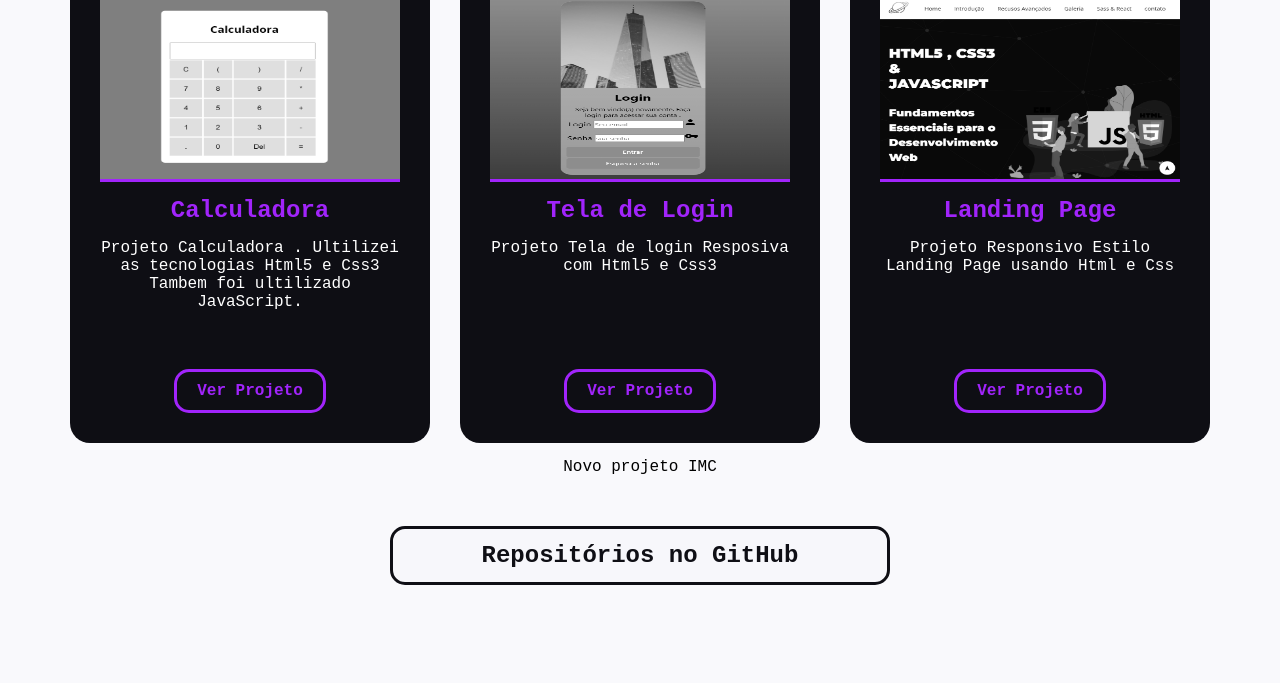
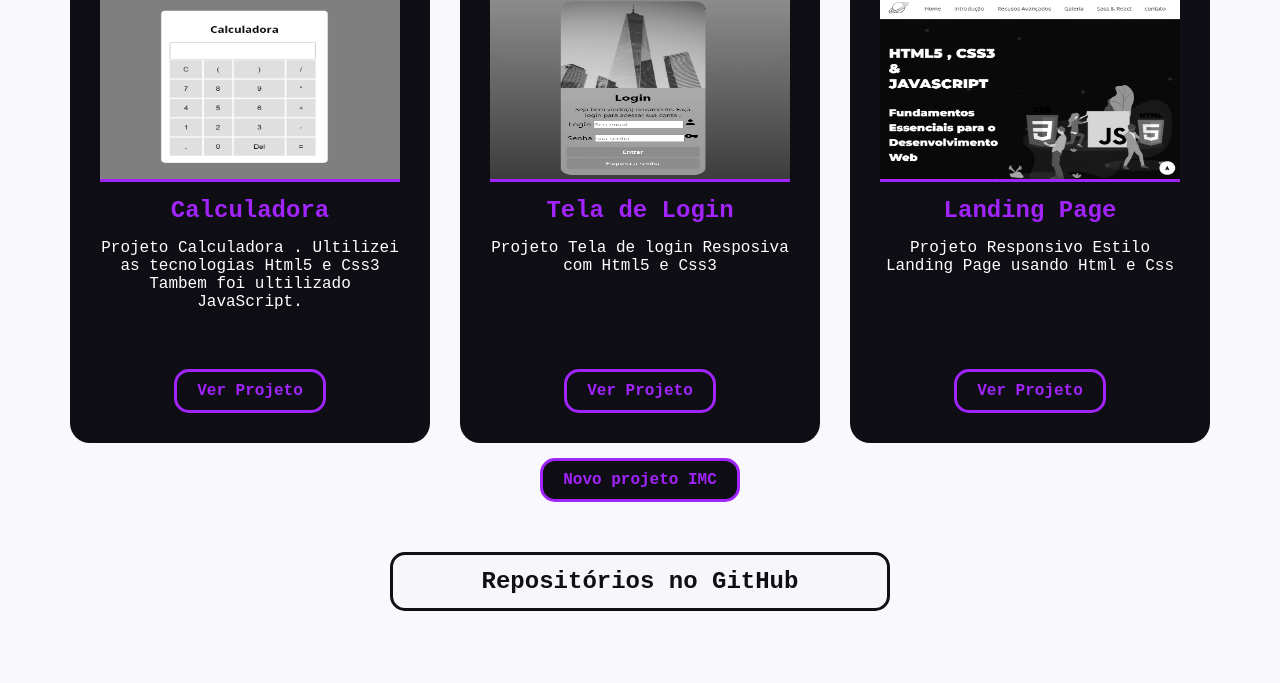
Before and after one commit to lucasdominguess/Portifolio, a plain HTML site: page index.html in a window 1280 px wide. Shown: the part 5588-6271 px from the top of the page. Drawn offline with Linux system fonts and the light colour scheme; a script that the page names is missing.

Commit message:
Update index.html

```diff
--- a/index.html
+++ b/index.html
@@ -229,7 +229,7 @@
                 <a href="../Novos Projetos/Landin_page/index.html" target="_blank"><button type="button">Ver Projeto</button></a>
             </div><!--Projeto 5-->
 
-            <div> <a href="../Projetos_youtube/Imc_Calculadora/index.html"></a>Novo projeto IMC</div>
+            <div> <button><a href="../Projetos_youtube/Imc_Calculadora/index.html"></a>Novo projeto IMC</button></div>
 
         </div> <!--Container projetos-->
 
```
